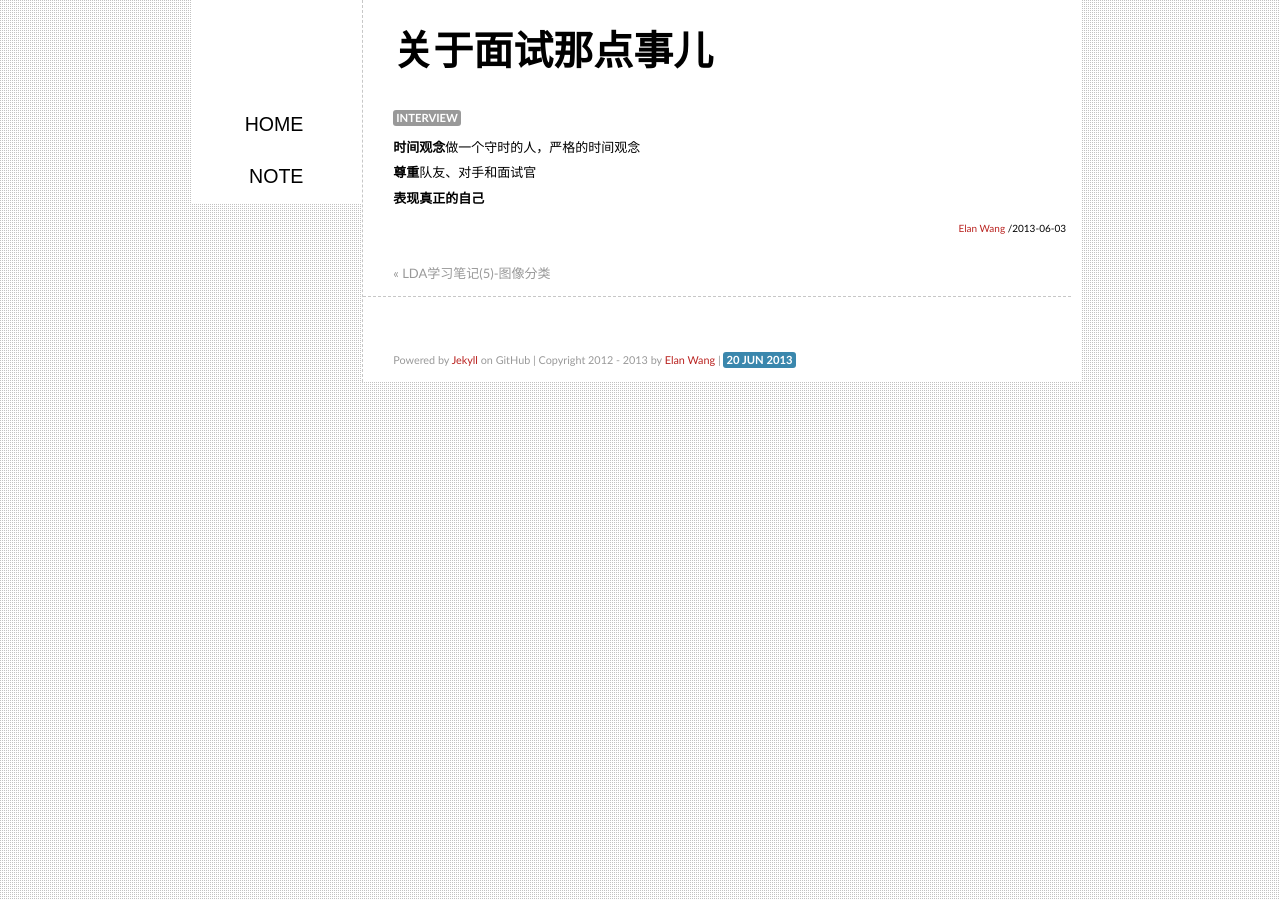
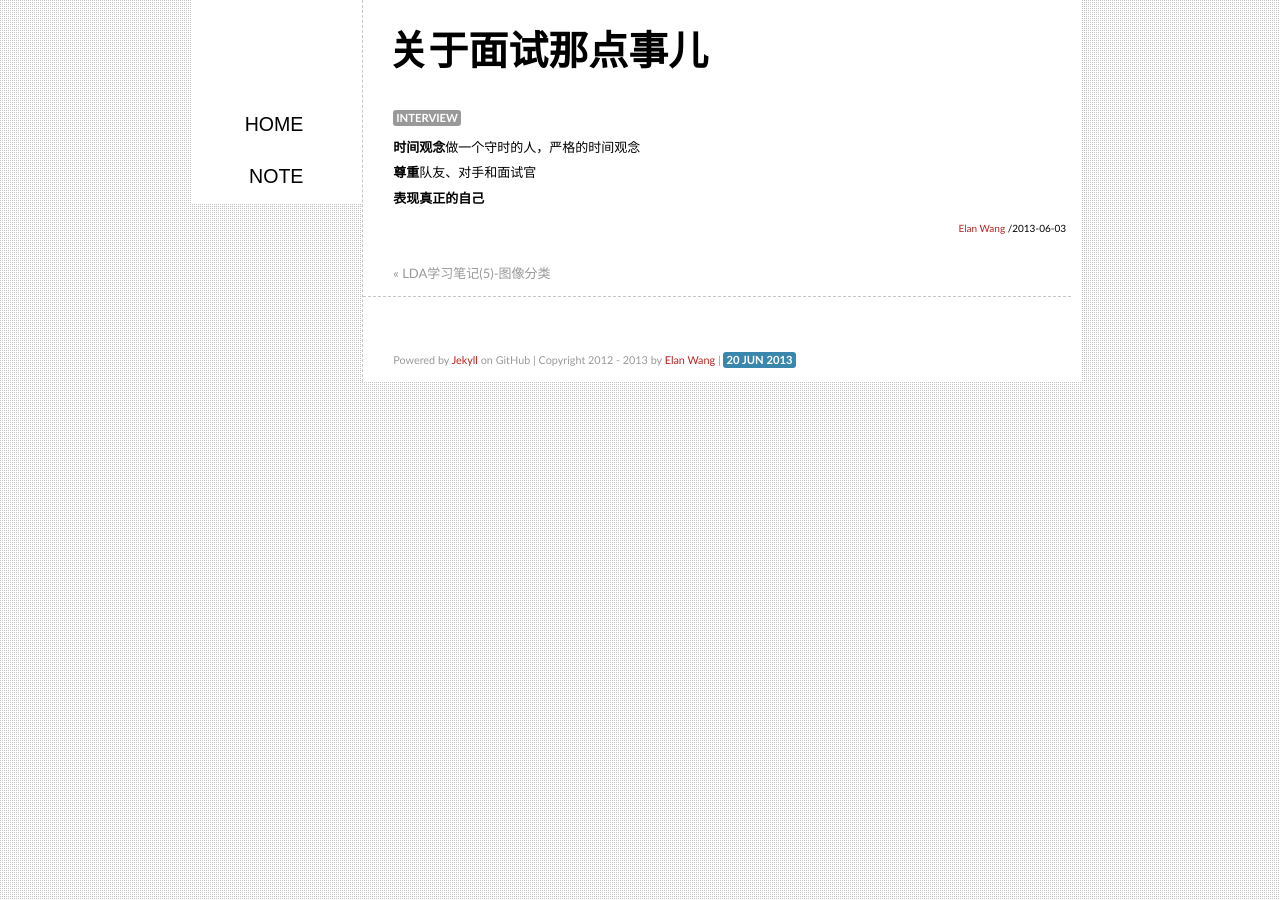
Before and after one commit to elan2wang/note, a Jekyll site: the page built from _posts/2013-06-03-interview-tips.md, in a window 1280 px wide. Built offline with Jekyll 4.4.1, drawn with Linux system fonts in a browser that asks for light colours; comment, search, counter and statistics services are not loaded.

Commit message:
edit style

```diff
--- a/style/note.css
+++ b/style/note.css
@@ -12,6 +12,10 @@ body {
 	line-height: 1.8em;
 	background:url(../images/bg.gif) 0 0 repeat fixed;
 	font-family:"Galdeano","Hiragino Sans GB","Microsoft YaHei",Trebuchet,"Trebuchet MS",Tahoma,"Lucida Grande","Lucida Sans Unicode",Verdana,sans-serif;
+}
+
+ol {
+	padding-left:30px;
 }
 
 #sidebar {
@@ -53,7 +57,7 @@ body {
 	font-size:40px;
 	font-weight:800;
 	line-height:60px;
-	padding:10px 30px;
+	padding:10px 30px 10px 25px;
 }
 
 footer {
@@ -80,7 +84,7 @@ footer p {
 }
 
 article {
-	padding:10px 0 30px 30px;
+	padding:10px 0 30px 25px;
 	padding-bottom:30px;
 	border-bottom:1px dashed #c7c7c7;
 }
@@ -150,10 +154,6 @@ a:hover {
 	float:right;
 }
 
-ol {
-	padding-left:30px;
-}
-
 h1{font-family:"Cuprum","Hiragino Sans GB","Microsoft YaHei",sans-serif;font-size:1.6em;color:#000;line-height: 2.8em;}
 h2{font-family:"Cuprum","Hiragino Sans GB","Microsoft YaHei",sans-serif;font-size:1.4em;color:#111;line-height: 2.6em;}
 h3{font-family:"Cuprum","Hiragino Sans GB","Microsoft YaHei",sans-serif;font-size:1.2em;color:#222;line-height: 2.4em;}
```
